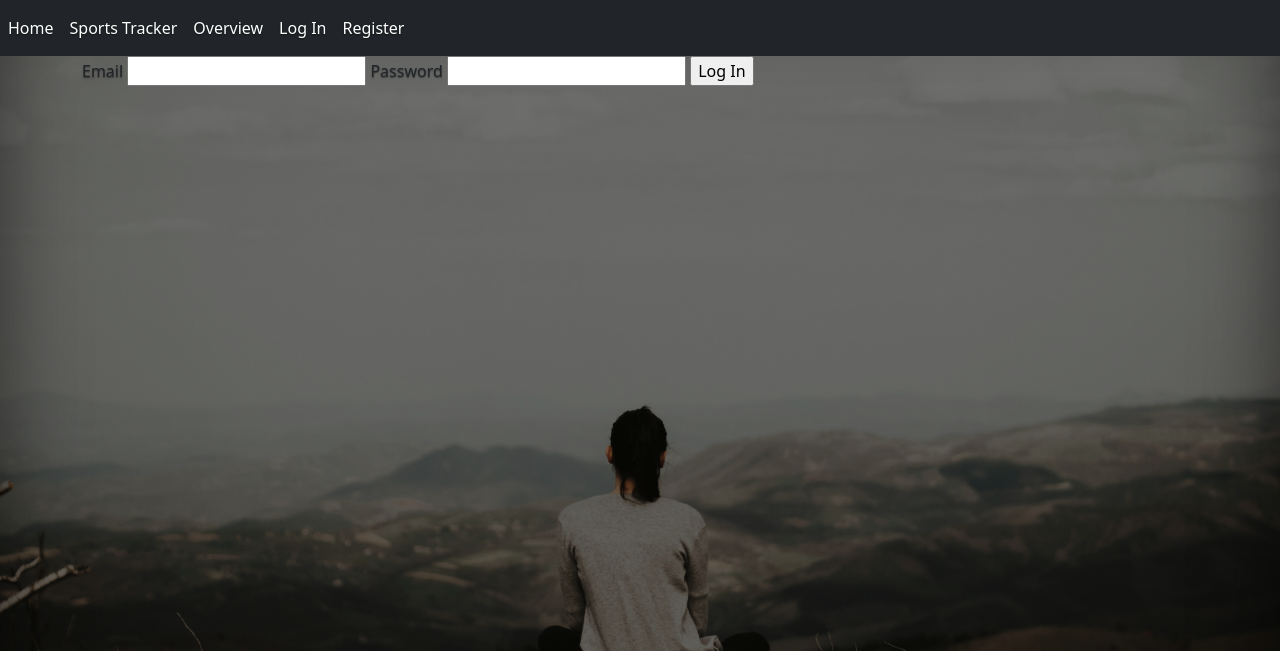
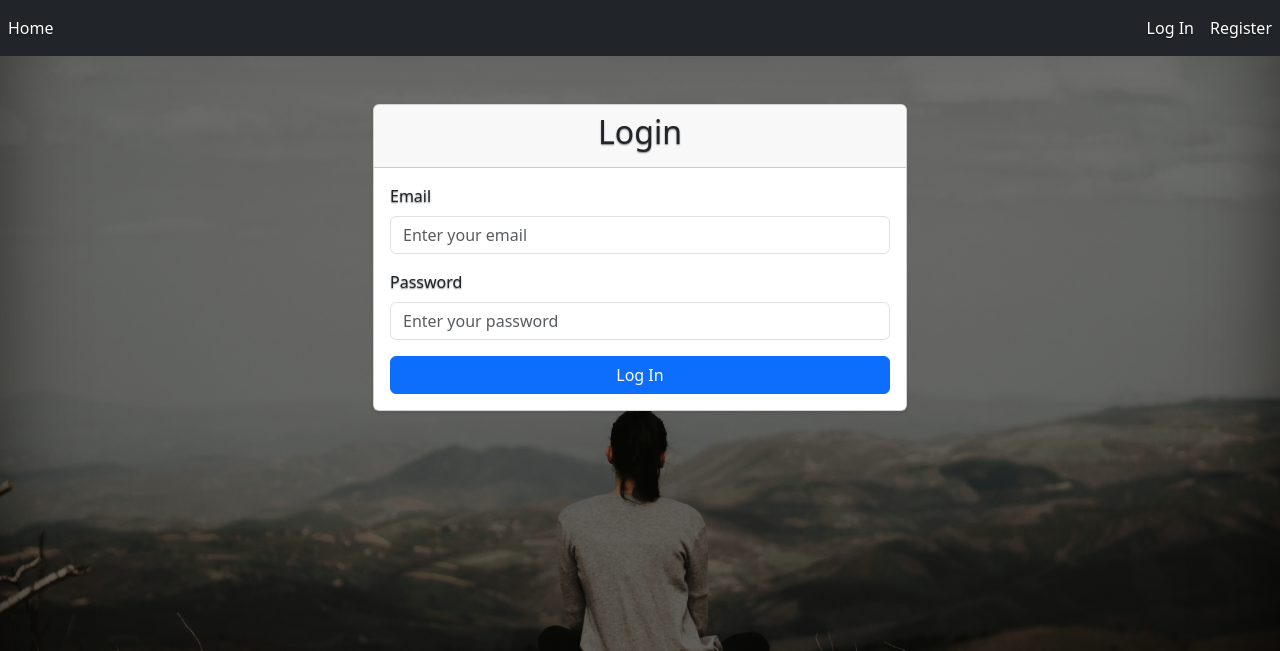
Before and after one commit to AndreWe93/webdev-project-me, a Flask app: page /login in a window 1280 px wide. Shown: the top 651 px of the page. Run offline with Flask 3, Linux system fonts and the light colour scheme.

Commit message:
login is working

```diff
--- a/app.py
+++ b/app.py
@@ -1,15 +1,17 @@
 from myproject import app, db
-from flask import render_template, url_for, redirect, flash
+from flask import render_template, url_for, redirect, flash, request
 from myproject.forms import AddRun, LoginForm, RegistrationForm
 from myproject.models import Run, User
 from datetime import datetime
 from sqlalchemy import func
+from flask_login import login_user, current_user, logout_user, login_required
 
 @app.route('/')
 def index():
     return render_template("home.html")
 
 @app.route('/add_run', methods=['GET', 'POST'])
+@login_required
 def add_run():
     form = AddRun()
 
@@ -26,11 +28,13 @@ def add_run():
     return render_template('add_run.html',form=form)
 
 @app.route('/overview', methods=['GET', 'POST'])
+@login_required
 def overview():
     total_km = db.session.query(func.sum(Run.kilometers)).scalar()  # Sum all kilometers
     return render_template('overview.html', total_km=total_km)
 
 @app.route('/reset_db', methods=['GET', 'POST'])
+@login_required
 def reset_db():
     # Delete all entries in the Run table
     db.session.query(Run).delete()
@@ -41,7 +45,36 @@ def reset_db():
 @app.route('/login', methods=['GET','POST'])
 def login():
     form = LoginForm()
+    if form.validate_on_submit():
+        # Grab the user from our User Models table
+        user = User.query.filter_by(email=form.email.data).first()
+
+        # Check that the user was supplied and the password is right
+        # The verify_password method comes from the User object
+        # https://stackoverflow.com/questions/2209755/python-operation-vs-is-not
+
+        if user.check_password(form.password.data) and user is not None:
+            #Log in the user
+
+            login_user(user)
+            flash('Logged in successfully.')
+
+            # If a user was trying to visit a page that requires a login
+            # flask saves that URL as 'next'.
+            next = request.args.get('next')
+
+            # So let's now check if that next exists, otherwise we'll go to
+            # the welcome page.
+            if next == None or not next[0]=='/':
+                next = url_for('index')
+
+            return redirect(next)
     return render_template('login.html',form=form)
+
+@app.route("/logout")
+def logout():
+    logout_user()
+    return redirect(url_for('index'))
 
 @app.route('/register', methods=['GET','POST'])
 def register():
@@ -58,5 +91,7 @@ def register():
         return redirect(url_for('login'))
     return render_template('register.html', form=form)
 
+
+
 if __name__ == '__main__':
     app.run(debug=True)
--- a/myproject/models.py
+++ b/myproject/models.py
@@ -1,6 +1,10 @@
-from myproject import db
+from myproject import db, login_manager
 from werkzeug.security import generate_password_hash,check_password_hash
 from flask_login import UserMixin
+
+@login_manager.user_loader
+def load_user(user_id):
+    return User.query.get(user_id)
 
 class Run(db.Model):
 
--- a/myproject/templates/base.html
+++ b/myproject/templates/base.html
@@ -19,20 +19,32 @@
       <li class="nav-item">
         <a class="nav-link active" aria-current="page" href="{{ url_for('index') }}">Home</a>
       </li>
+      {% if current_user.is_authenticated %}
       <li class="nav-item">
         <a class="nav-link" href="{{ url_for('add_run') }}">Sports Tracker</a>
       </li>
       <li class="nav-item">
         <a class="nav-link" href="{{ url_for('overview') }}">Overview</a>
       </li>
+      {% endif %}
+    </ul>
+
+    <ul class="navbar-nav ms-auto">
+      {% if current_user.is_authenticated %}
+      <li class="nav-item">
+        <a class="nav-link" href="{{ url_for('logout') }}">Log Out</a>
+      </li>
+      {% else %}
       <li class="nav-item">
         <a class="nav-link" href="{{ url_for('login') }}">Log In</a>
       </li>
       <li class="nav-item">
         <a class="nav-link" href="{{ url_for('register') }}">Register</a>
       </li>
+      {% endif %}
     </ul>
   </nav>
+
   <div class="container">
     {% block content %}
     {% endblock %}
--- a/myproject/templates/login.html
+++ b/myproject/templates/login.html
@@ -1,10 +1,30 @@
 {% extends "base.html" %}
 {% block content %}
-<form method="POST">
-    {# This hidden_tag is a CSRF security feature. #}
-    {{ form.hidden_tag() }}
-    {{ form.email.label }} {{ form.email() }}
-    {{ form.password.label }} {{ form.password() }}
-    {{ form.submit() }}
-</form>
+<div class="container mt-5">
+    <div class="row justify-content-center">
+        <div class="col-md-6">
+            <div class="card shadow-sm">
+                <div class="card-header text-center">
+                    <h2>Login</h2>
+                </div>
+                <div class="card-body">
+                    <form method="POST">
+                        {{ form.hidden_tag() }}
+                        <div class="mb-3">
+                            {{ form.email.label(class="form-label") }}
+                            {{ form.email(class="form-control", placeholder="Enter your email") }}
+                        </div>
+                        <div class="mb-3">
+                            {{ form.password.label(class="form-label") }}
+                            {{ form.password(class="form-control", placeholder="Enter your password") }}
+                        </div>
+                        <div class="d-grid">
+                            {{ form.submit(class="btn btn-primary") }}
+                        </div>
+                    </form>
+                </div>
+            </div>
+        </div>
+    </div>
+</div>
 {% endblock %}
```
Also changed, not shown: myproject/__init__.py (+13 -0 lines), myproject/templates/register.html (+31 -14 lines), myproject/data.sqlite.
